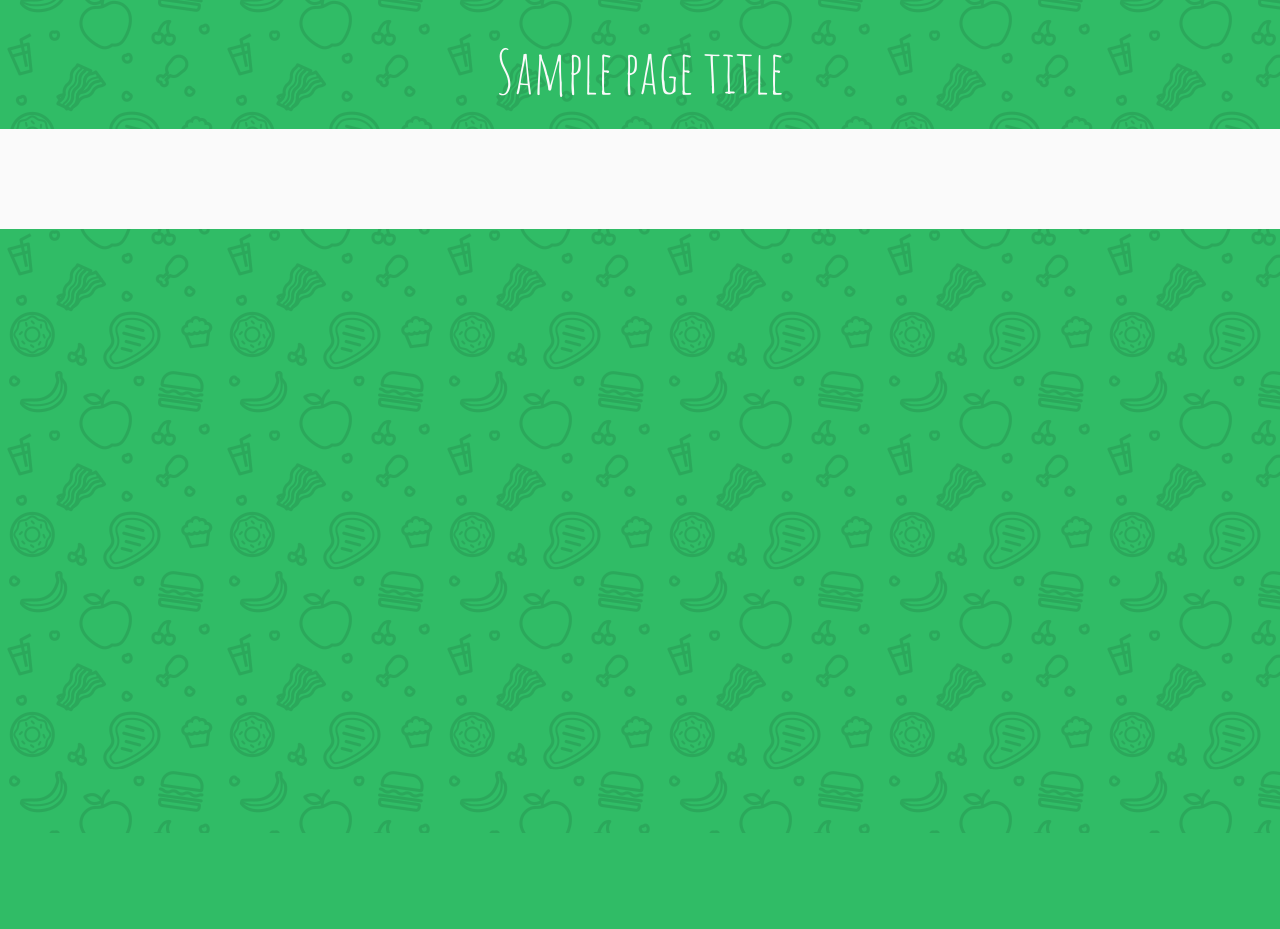
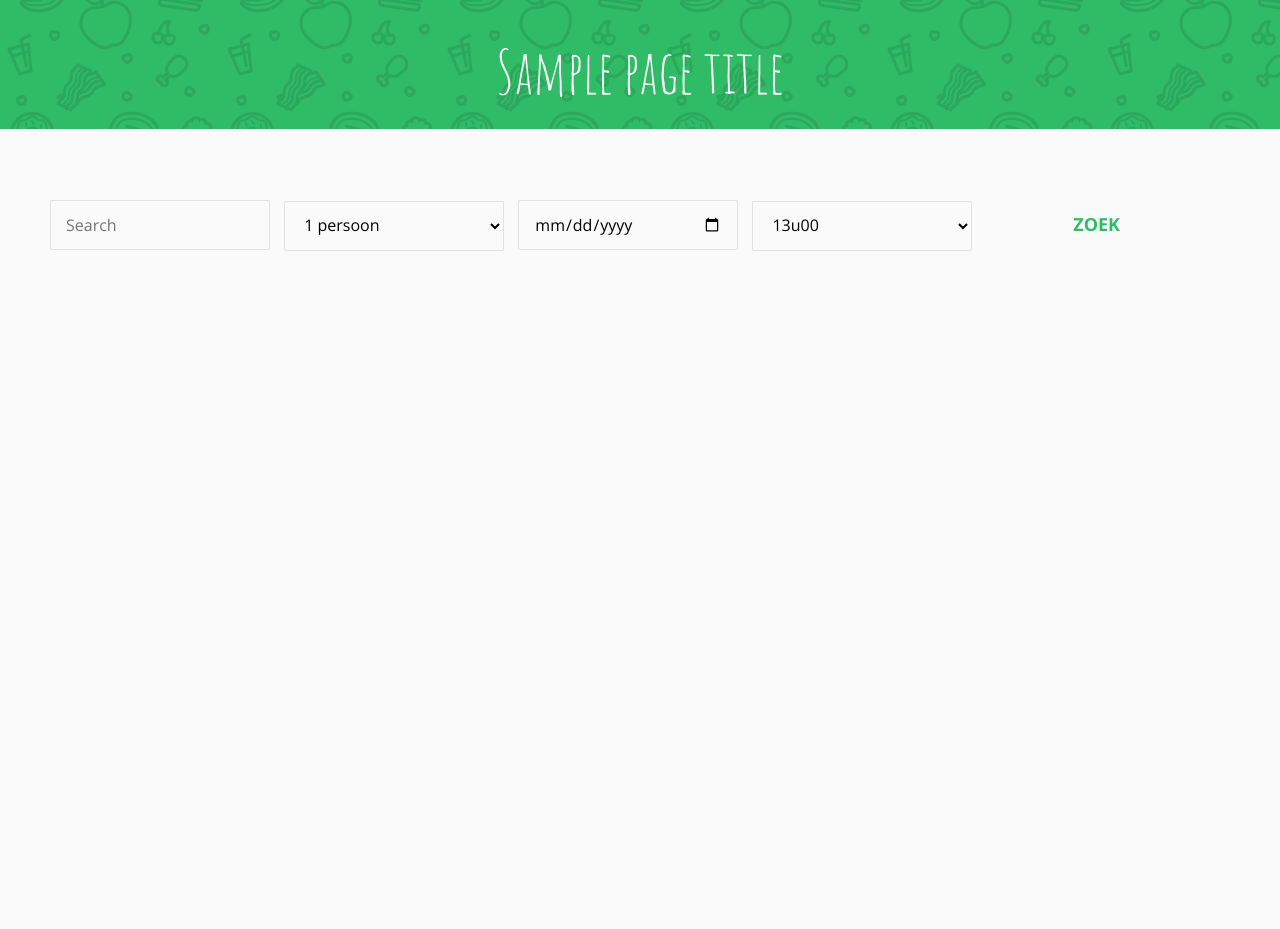
Before and after one commit to Bramskyyy/fast-dine, a PHP site: template Code/Client/templates/home.twig in a window 1280 px wide. Shown: the part 231-1160 px from the top of the page. Before the commit the page ends 1064 px from the top, so only its background shows below. Run offline with PHP 8.4, Linux system fonts and the light colour scheme; the template is opened without the code that fills it: most values are stand-ins (such as "Sample title", 1, 10 or a date in 2020); some libraries are stand-ins or nearby versions.

Commit message:
Implement filter

```diff
--- a/Code/Client/css/master.css
+++ b/Code/Client/css/master.css
@@ -177,6 +177,7 @@
 .overview {
 	margin: 0 auto;
 	width: 100%;
+	min-height: 100%;
 	background-color: #FAFAFA;
 	padding: 50px;
 	display: block;
@@ -273,6 +274,11 @@
 	margin: 0 auto;
 	padding: 20px 20px 0 0;
 	float: left;
+}
+
+.overview .home-filter {
+	float: none;
+	width: 100%;
 }
 
 .overview .filter #filterForm input, .overview .filter #filterForm select {
--- a/Code/Client/templates/home.twig
+++ b/Code/Client/templates/home.twig
@@ -5,7 +5,33 @@
 <h2 class="above-card">{{ pageTitle|default('&nbsp;')|raw }}</h2>
 
 <div class="overview">
-
+	<div class="container">
+		<div class="filter home-filter">
+			<form id="filterForm" action="overview.php" method="get">
+				<input type="text" class="formControl" id="search" name="search" placeholder="Search">
+				<select class="seats formControl" id="seats" name="seats">
+					<option value="1" {% if seats == 1 %}selected="selected"{% endif %}>1 persoon</option>
+					<option value="2" {% if seats == 2 %}selected="selected"{% endif %}>2 personen</option>
+					<option value="3" {% if seats == 3 %}selected="selected"{% endif %}>3 personen</option>
+					<option value="4" {% if seats == 4 %}selected="selected"{% endif %}>4 personen</option>
+					<option value="5" {% if seats == 5 %}selected="selected"{% endif %}>5 personen</option>
+					<option value="6" {% if seats == 6 %}selected="selected"{% endif %}>6 personen</option>
+					<option value="7" {% if seats == 7 %}selected="selected"{% endif %}>7 personen</option>
+					<option value="8" {% if seats == 8 %}selected="selected"{% endif %}>8 personen</option>
+					<option value="9" {% if seats == 9 %}selected="selected"{% endif %}>9 personen</option>
+					<option value="10" {% if seats == 10 %}selected="selected"{% endif %}>10 personen</option>
+				</select>
+				<input type="date" id="date" name="date" class="formControl" value="{{ date }}" />
+				<select class="shift formControl" id="shift" name="shift">
+					<option value="1" {% if shift == 1 %}selected="selected"{% endif %}>13u00</option>
+					<option value="2" {% if shift == 2 %}selected="selected"{% endif %}>18u00</option>
+					<option value="3" {% if shift == 3 %}selected="selected"{% endif %}>20u00</option>
+				</select>
+				<input type="hidden" name="moduleAction" value="filter" />
+				<input type="submit" name="name" value="Zoek" />
+			</form>
+		</div>
+	</div>
 </div>
 
 {% endblock %}
```
Also changed, not shown: Code/Client/overview.php (+27 -2 lines), Code/Client/templates/overview.twig (+21 -16 lines), Code/Client/img/4.jpg (added), Code/Client/img/5.jpg (added).
